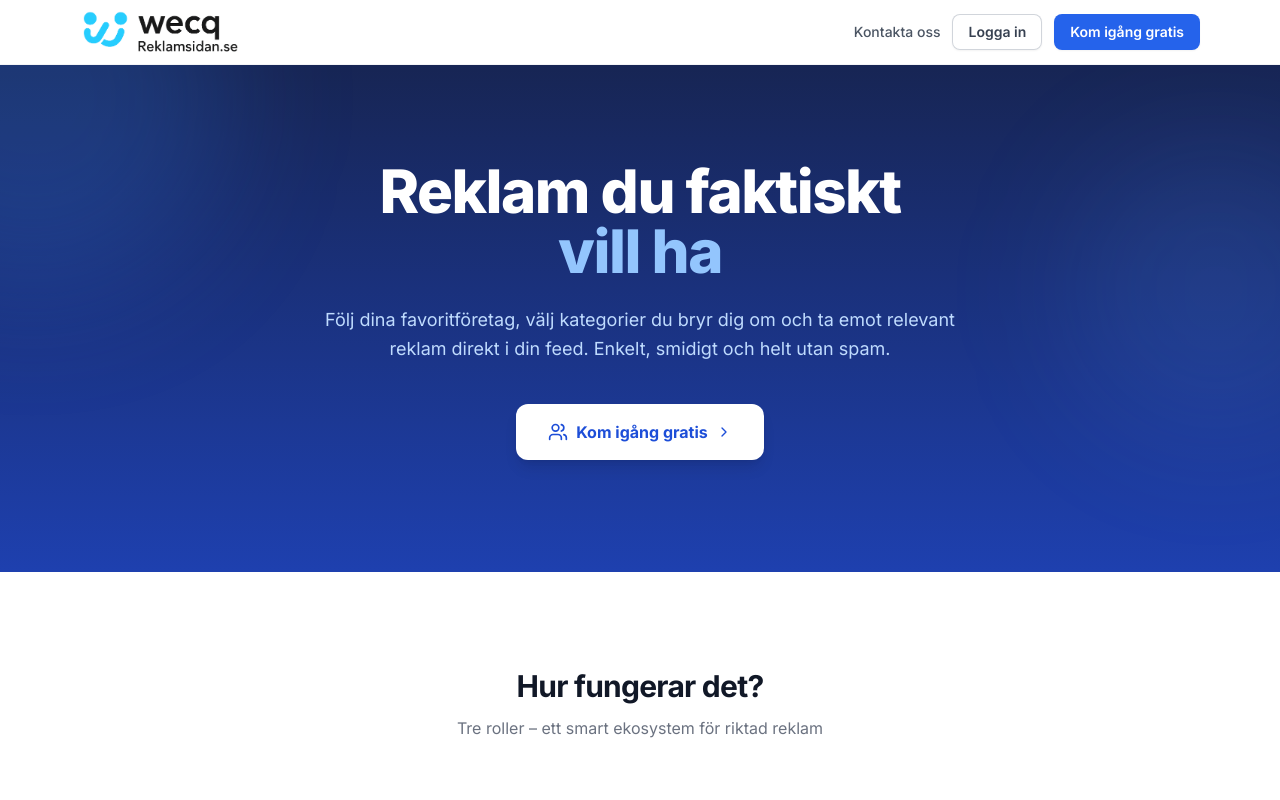
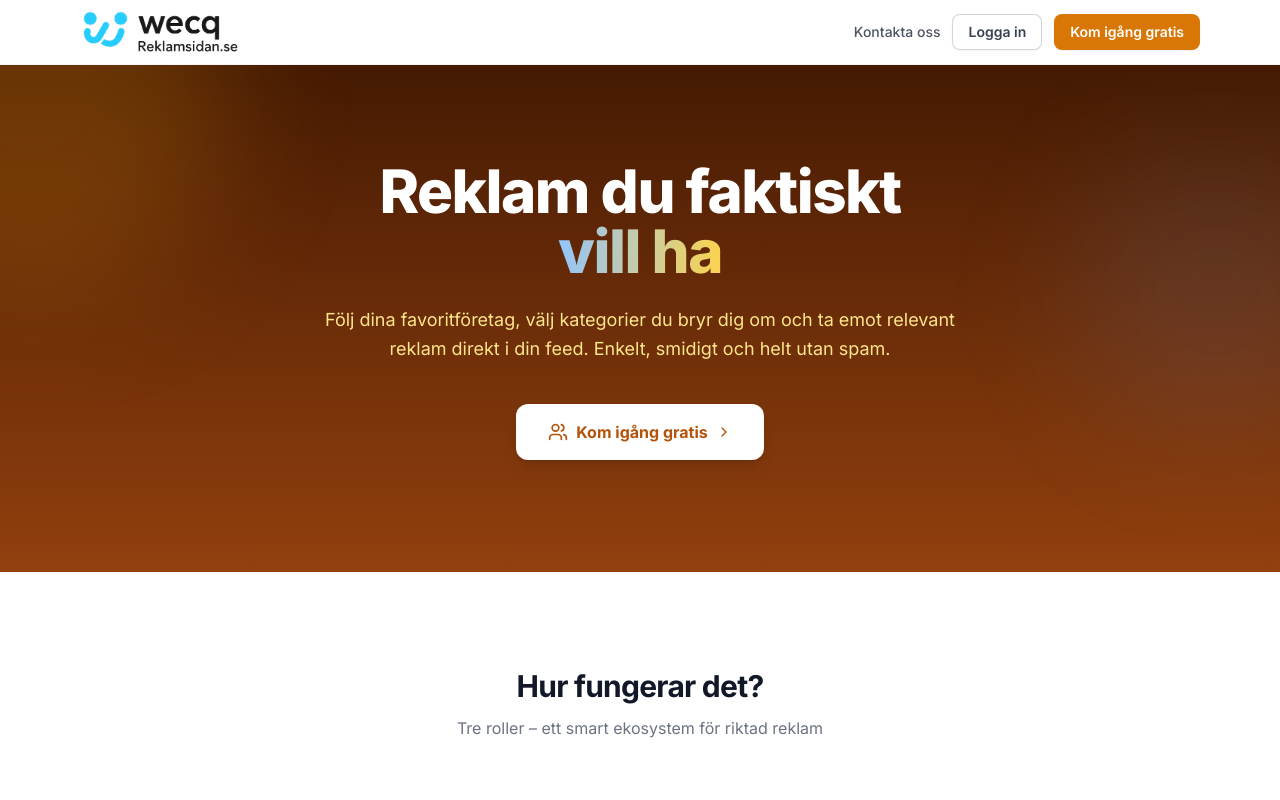
Before and after one commit to JayJaspen/reklamsidan, a Next.js app: page / in a window 1280 px wide. Shown: the top 800 px of the page. Built offline with nearby package versions, Linux system fonts and the light colour scheme; no server answers.

Commit message:
Change primary color from blue to amber

```diff
--- a/tailwind.config.js
+++ b/tailwind.config.js
@@ -9,17 +9,17 @@ module.exports = {
     extend: {
       colors: {
         primary: {
-          50: '#eff6ff',
-          100: '#dbeafe',
-          200: '#bfdbfe',
-          300: '#93c5fd',
-          400: '#60a5fa',
-          500: '#3b82f6',
-          600: '#2563eb',
-          700: '#1d4ed8',
-          800: '#1e40af',
-          900: '#1e3a8a',
-          950: '#172554',
+          50:  '#fffbeb',
+          100: '#fef3c7',
+          200: '#fde68a',
+          300: '#fcd34d',
+          400: '#fbbf24',
+          500: '#f59e0b',
+          600: '#d97706',
+          700: '#b45309',
+          800: '#92400e',
+          900: '#78350f',
+          950: '#451a03',
         },
       },
       fontFamily: {
```
